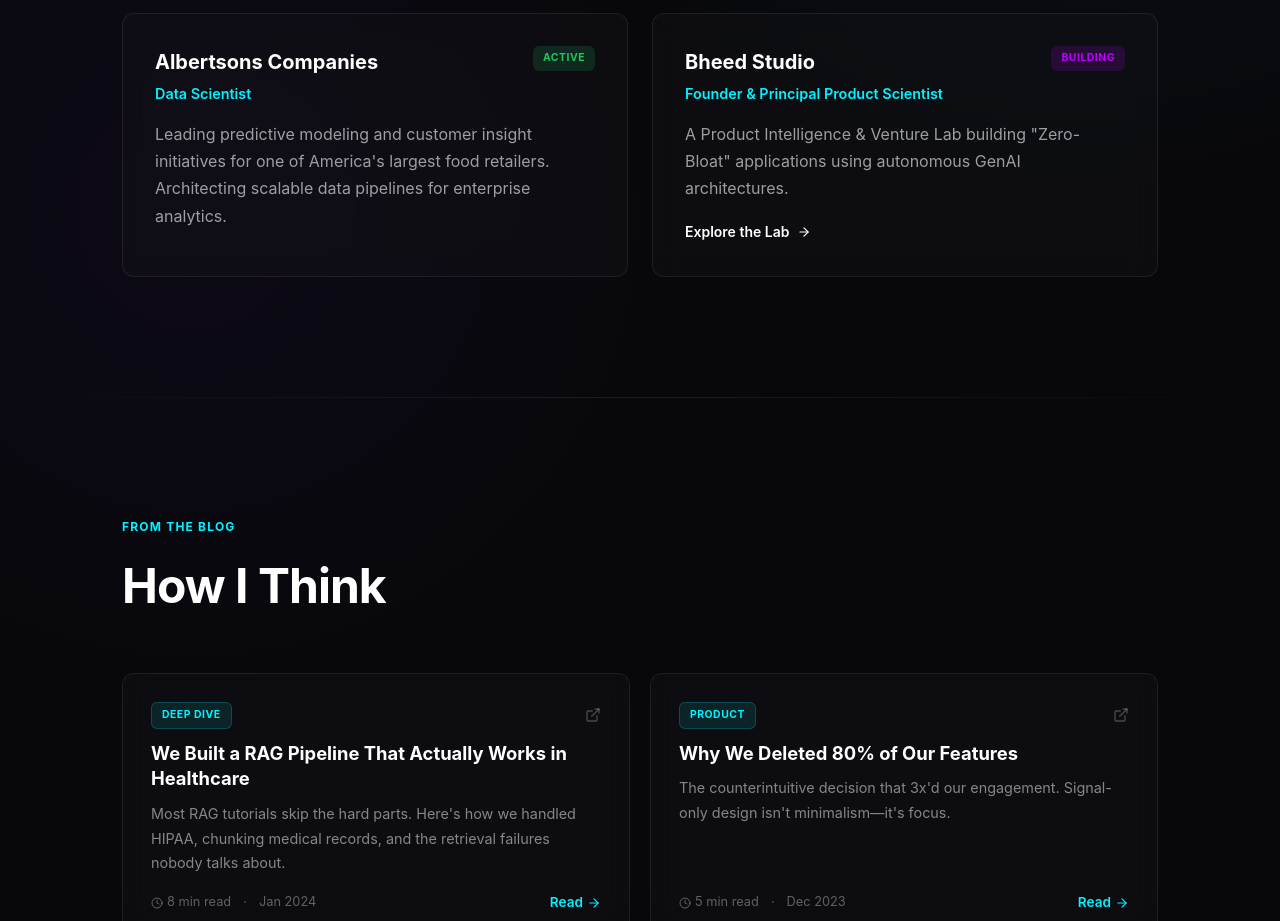
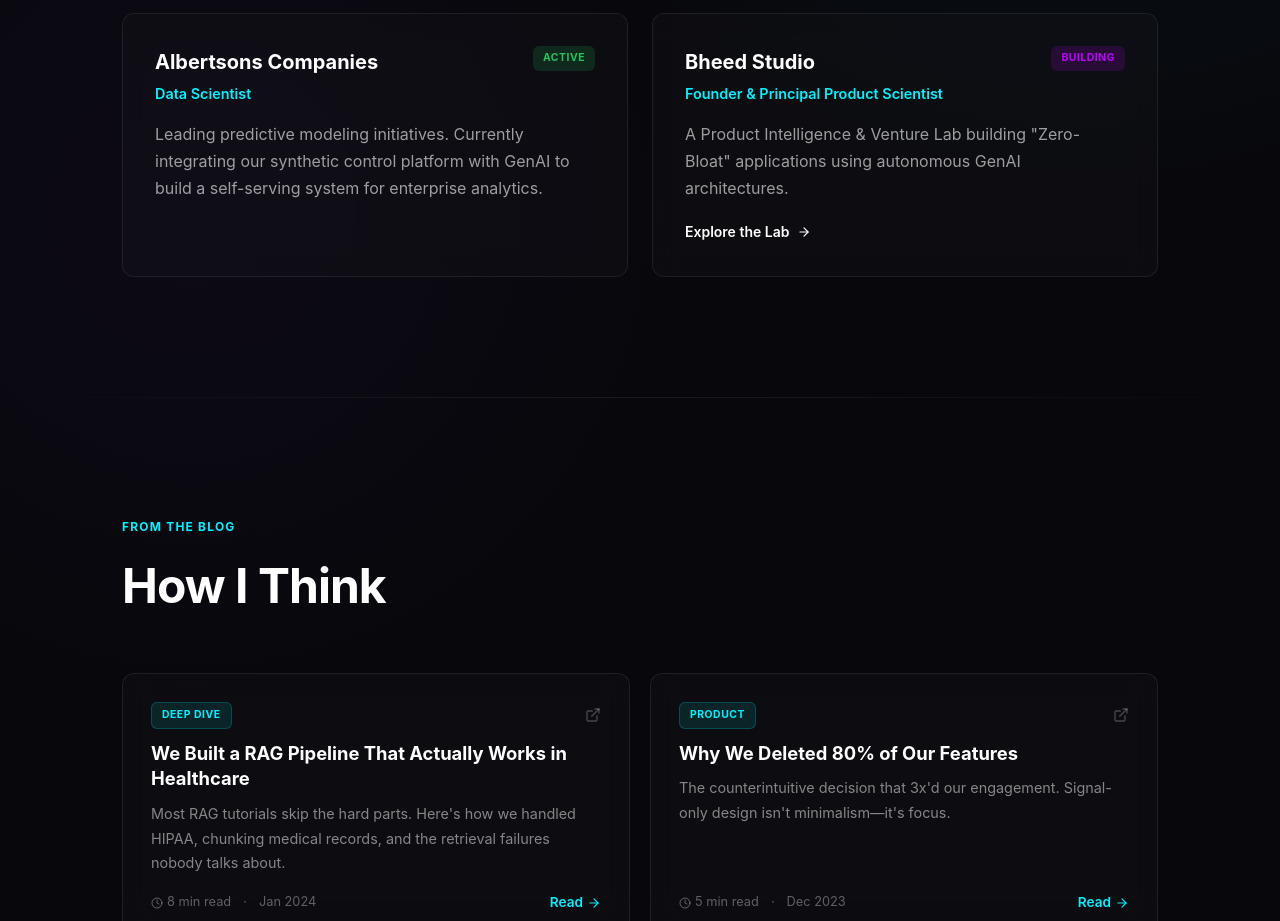
Before and after one commit to justsuyash/justsuyash_portfolio, a React (Vite) app: page / in a window 1280 px wide. Shown: the part 1360-2281 px from the top of the page. Built offline with nearby package versions, Linux system fonts and the light colour scheme.

Commit message:
Update Albertsons description with GenAI integration details

```diff
--- a/src/pages/HomePage.jsx
+++ b/src/pages/HomePage.jsx
@@ -370,8 +370,7 @@
                                 }}>Active</span>
                             </div>
                             <p style={{ color: 'rgba(255,255,255,0.6)', lineHeight: 1.7 }}>
-                                Leading predictive modeling and customer insight initiatives for one of America's largest food retailers.
-                                Architecting scalable data pipelines for enterprise analytics.
+                                Leading predictive modeling initiatives. Currently integrating our synthetic control platform with GenAI to build a self-serving system for enterprise analytics.
                             </p>
                         </motion.div>
 
```
